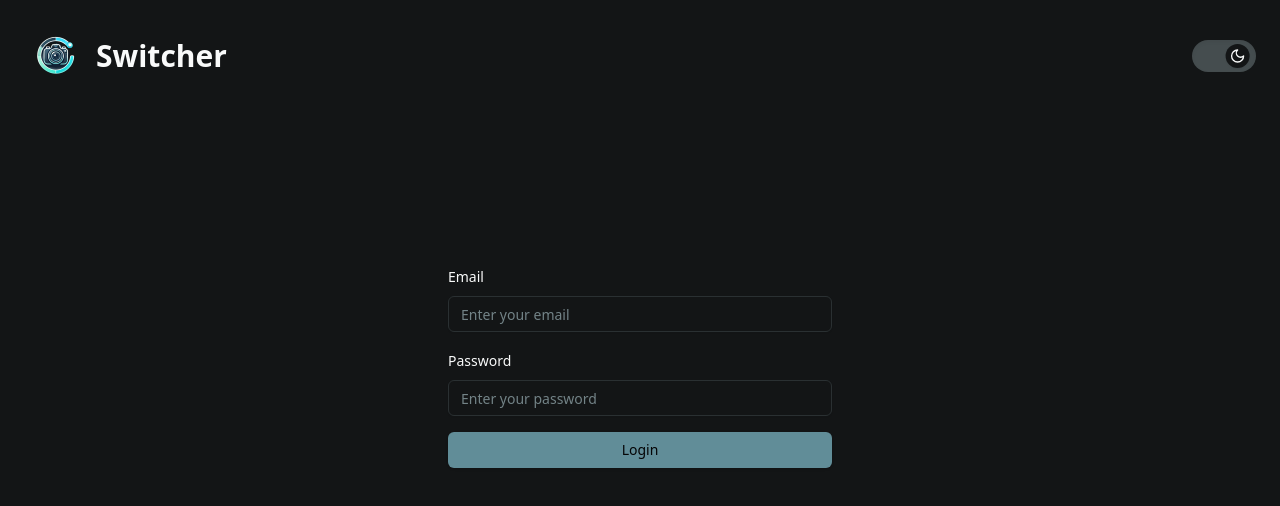
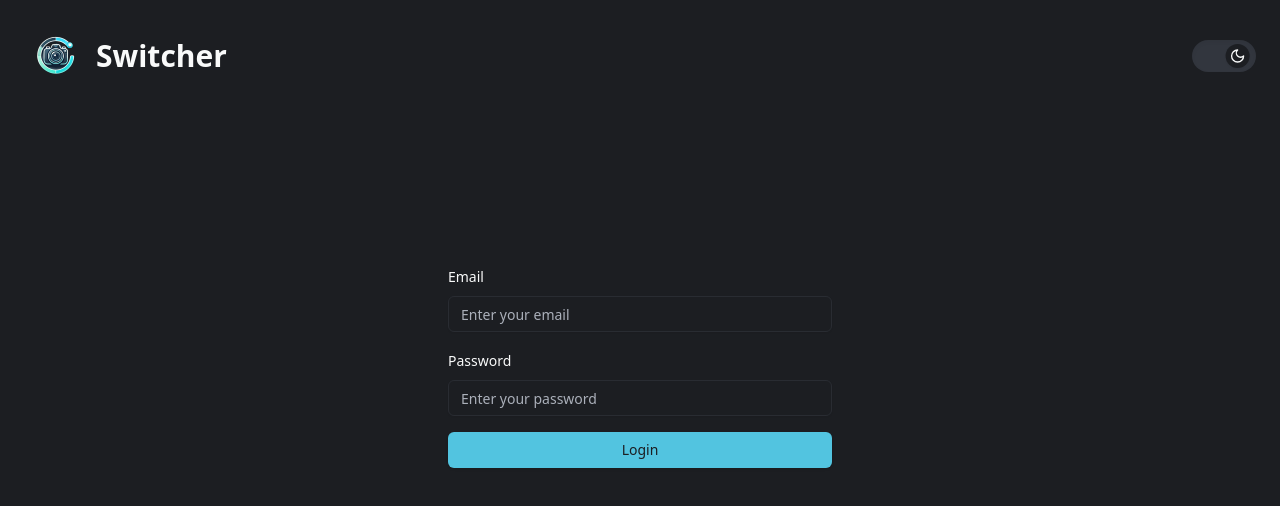
Before and after one commit to skylineagle/switcher, a React (Vite) app: page /login in a window 1280 px wide. Shown: the top 506 px of the page. Built offline with nearby package versions, Linux system fonts and the light colour scheme; no server answers; what pocketbase would draw is missing.

Commit message:
tweak: better dark mode

```diff
--- a/src/index.css
+++ b/src/index.css
@@ -92,33 +92,33 @@
   }
 
   .dark {
-    --background: 200 7% 8%;
-    --foreground: 180 9% 98%;
+    --background: 220 10% 12%;
+    --foreground: 220 10% 98%;
 
-    --card: 180 6% 10%;
-    --card-foreground: 180 9% 98%;
+    --card: 220 10% 14%;
+    --card-foreground: 220 10% 98%;
 
-    --popover: 180 6% 10%;
-    --popover-foreground: 180 9% 98%;
+    --popover: 220 10% 14%;
+    --popover-foreground: 220 10% 98%;
 
-    --primary: 192 22% 49%;
-    --primary-foreground: 240 9% 2%;
+    --primary: 192 70% 60%;
+    --primary-foreground: 220 10% 12%;
 
-    --secondary: 195 8% 19%;
-    --secondary-foreground: 180 9% 98%;
+    --secondary: 220 10% 22%;
+    --secondary-foreground: 220 10% 98%;
 
-    --muted: 191 7% 29%;
-    --muted-foreground: 192 8% 49%;
+    --muted: 220 10% 22%;
+    --muted-foreground: 220 10% 70%;
 
-    --accent: 192 71% 19%;
-    --accent-foreground: 180 9% 98%;
+    --accent: 220 10% 22%;
+    --accent-foreground: 220 10% 98%;
 
     --destructive: 0 84% 60%;
     --destructive-foreground: 0 0% 98%;
 
-    --border: 192 8% 12%;
-    --input: 195 9% 18%;
-    --ring: 192 23% 40%;
+    --border: 220 10% 20%;
+    --input: 220 10% 18%;
+    --ring: 192 70% 60%;
   }
 }
 
```
